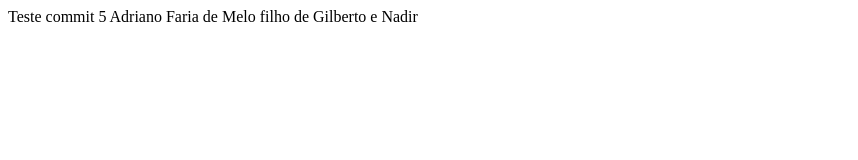
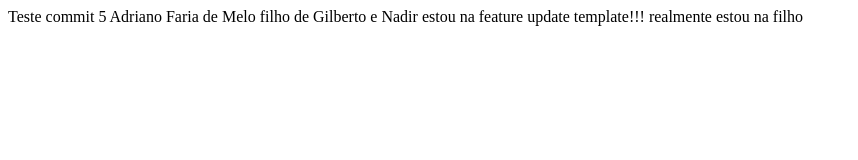
Before and after one commit to sgtfaria/meu_projeto_versionado, a plain HTML site: page index.html in a window 1280 px wide. Shown: the whole page, without its empty margins (0-858 px from the left). Drawn offline with Linux system fonts and the light colour scheme.

Commit message:
subindo template filho

```diff
--- a/index.html
+++ b/index.html
@@ -10,5 +10,9 @@ Teste commit 5
 Adriano Faria de Melo
 
 filho de Gilberto e Nadir
+
+estou na feature update template!!!
+
+realmente estou na filho
 </body>
 </html>
```
